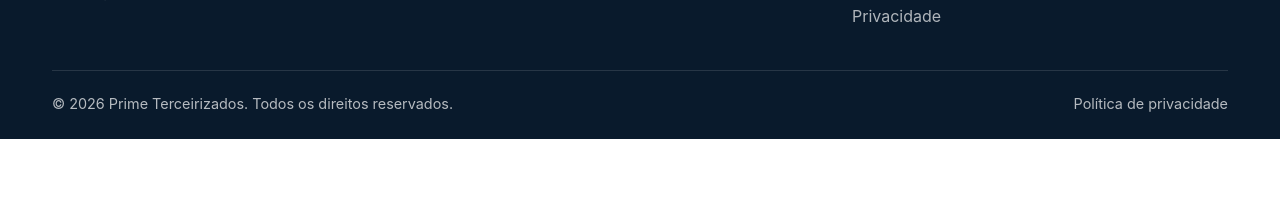
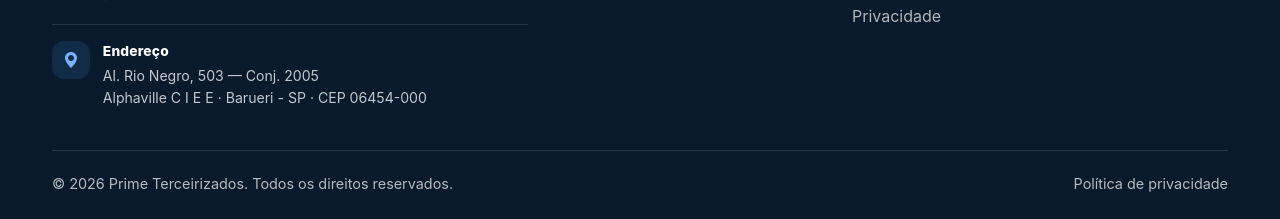
Before and after one commit to RickNBL/Prime-Site, a plain HTML site: page 404.html in a window 1280 px wide. Shown: the part 977-1196 px from the top of the page. Before the commit the page ends 1116 px from the top, so only its background shows below. Drawn offline with Linux system fonts and the light colour scheme.

Commit message:
atualizar endereço

```diff
--- a/404.html
+++ b/404.html
@@ -61,6 +61,13 @@
       <div class="col-lg-5">
         <img src="assets/img/logo-prime.svg" class="footer-logo mb-3" alt="Prime Terceirizados">
         <p class="mb-0 footer-summary">Soluções terceirizadas para limpeza, segurança, jardinagem e manutenção, organizadas conforme a rotina e o escopo de cada operação.</p>
+        <div class="footer-address">
+          <span class="footer-address-icon" aria-hidden="true"><i class="bi bi-geo-alt-fill"></i></span>
+          <div>
+            <strong>Endereço</strong>
+            <address>Al. Rio Negro, 503 — Conj. 2005<br>Alphaville C I E E · Barueri - SP · CEP 06454-000</address>
+          </div>
+        </div>
       </div>
       <div class="col-6 col-lg-3">
         <h5 class="h6 mb-3">Navegação</h5>
```
Also changed, not shown: contato.html (+7 -0 lines), index.html (+7 -0 lines), jardinagem.html (+7 -0 lines), limpeza.html (+7 -0 lines), manutencao.html (+7 -0 lines), privacidade.html (+7 -0 lines), seguranca.html (+7 -0 lines).
